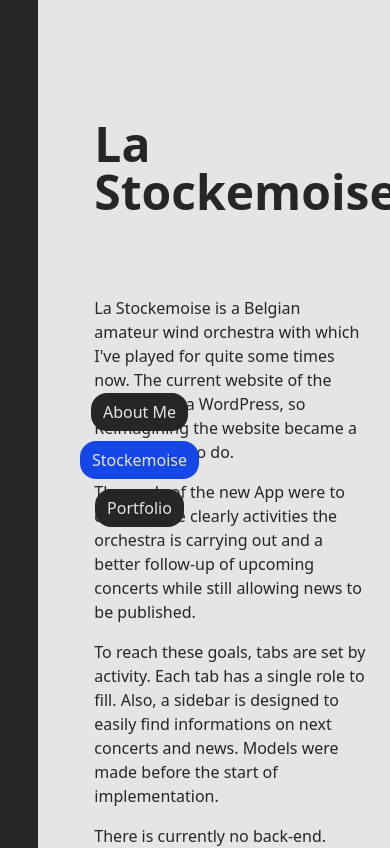
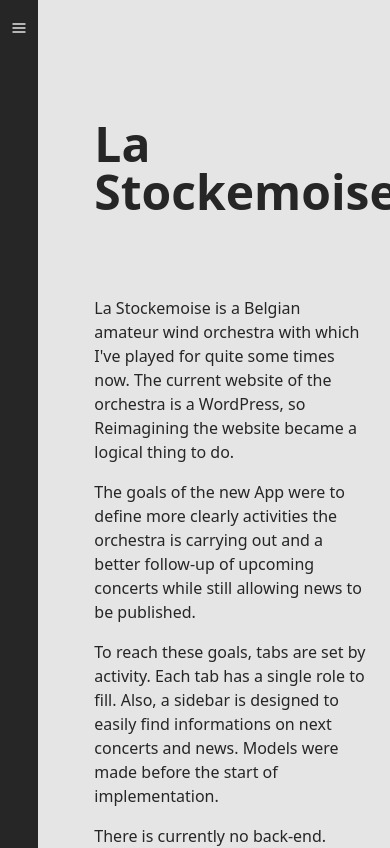
Before and after one commit to JBLNgithub/portfolio, a React (Vite) app: page /stockemoise in a window 390 px wide. Shown: the top 848 px of the page. Built offline with nearby package versions, Linux system fonts and the light colour scheme.

Commit message:
navbar responsive

```diff
--- a/src/components/NavButton.jsx
+++ b/src/components/NavButton.jsx
@@ -1,6 +1,8 @@
 import React from 'react'
 import { NavLink } from 'react-router-dom'
 import topThePage from '../utils/TopThePage'
+import toggleMenu from '../utils/toggleMenu'
+
 
 const NavButton = ({label, ref}) => {
   const linkClass= (({isActive}) => {
@@ -8,9 +10,14 @@
     return(`hover:text-neutral-800 hover:bg-sky-500 rounded-2xl px-3 py-2 ${activeClass}`)
   })
 
+  function buttonClicked() {
+    topThePage()
+    toggleMenu()
+  }
+
   return (
     <div>
-      <NavLink to={ref} className={linkClass} onClick={topThePage}>
+      <NavLink to={ref} className={linkClass} onClick={buttonClicked}>
         {label}
       </NavLink>
     </div>
--- a/src/components/Navbar.jsx
+++ b/src/components/Navbar.jsx
@@ -1,11 +1,21 @@
 import React from 'react'
 import NavButton from '../components/NavButton'
+import { FiMenu } from 'react-icons/fi'
+import toggleMenu from '../utils/toggleMenu'
 
 const Navbar = () => {
+
   return (
     <div className='text-neutral-200 bg-neutral-800 size-full'>
-      <div className='fixed top-100 left-20'>
-        <ul className='flex flex-col gap-6 items-center'>
+
+      <div className='text-center md:hidden'>
+        <FiMenu
+          onClick={() => toggleMenu() }
+          className='inline mt-5' />
+      </div>
+
+      <div className='nav-links hidden md:block fixed top-5 left-16 md:top-100 md:left-20'>
+        <ul className='flex flex-col gap-6 items-center bg-neutral-800 py-5 px-1 rounded-2xl'>
           <li>
             <NavButton label='About Me' ref='/' />
           </li>
--- /dev/null
+++ b/src/utils/toggleMenu.js
@@ -0,0 +1,5 @@
+function toggleMenu() {
+    document.querySelector('.nav-links').classList.toggle("hidden")
+  }
+
+export default toggleMenu
```
